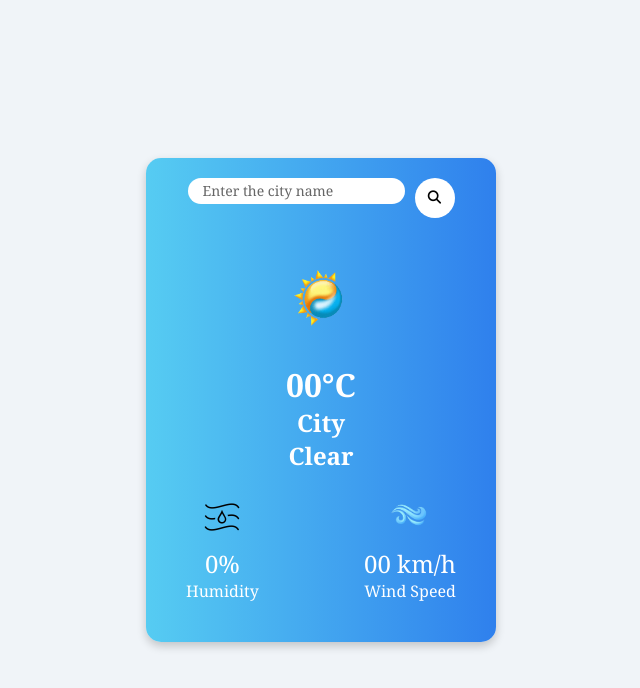
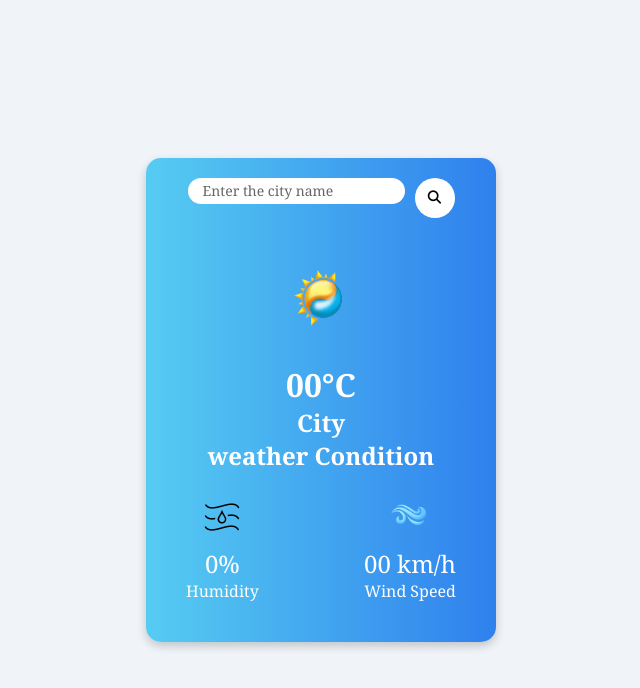
Before and after one commit to anupam6684/weather_app, a plain HTML site: page index.html in a window 1280 px wide. Shown: the whole page, without its empty margins (319-959 px from the left). Drawn offline with Linux system fonts and the light colour scheme.

Commit message:
Update index.html

```diff
--- a/index.html
+++ b/index.html
@@ -25,7 +25,7 @@
         <img src="img/png-transparent-weather-forecasting-thD-removebg-preview.png" class="weather_icon" />
         <h1 class="temp">00°C</h1>
         <h2 class="city">City</h2>
-         <h2 class="weather_">Clear</h2>
+         <h2 class="weather_">weather Condition</h2>
         <div class="details">
           <div class="col">
             <img src="img/humidity.png" />
```
